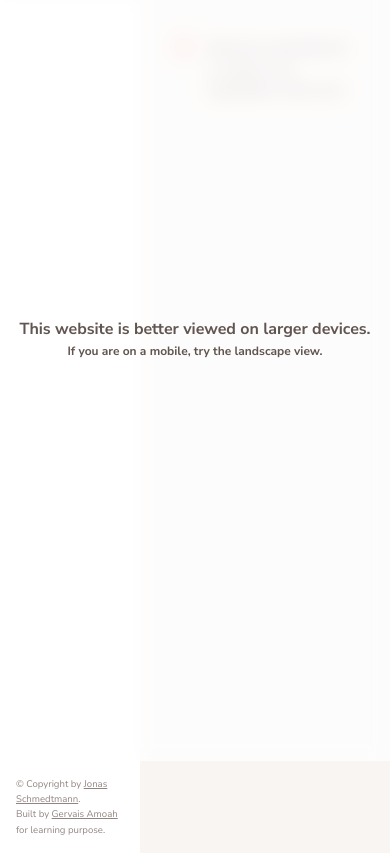
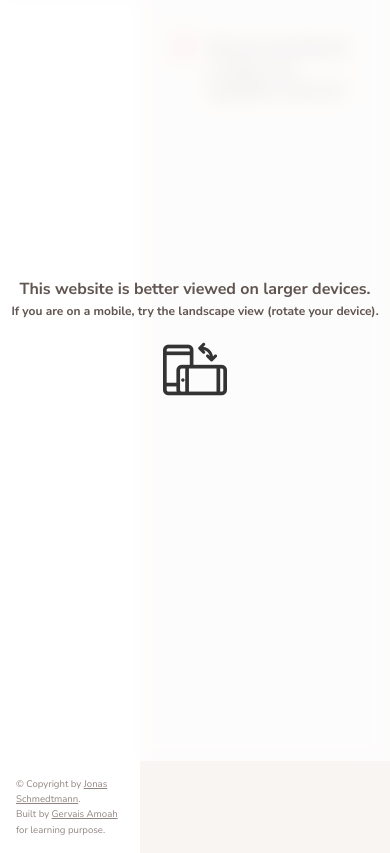
Before and after one commit to gervais-amoah/forkify, a website: page index.html in a window 390 px wide. Shown: the part 83-936 px from the top of the page. Drawn offline with Linux system fonts and the light colour scheme.

Commit message:
add rotate icon

```diff
--- a/index.html
+++ b/index.html
@@ -345,8 +345,13 @@
         This website is better viewed on larger devices.
       </p>
       <p class="blur-div--text-sm">
-        If you are on a mobile, try the landscape view.
+        If you are on a mobile, try the landscape view (rotate your device).
       </p>
+      <img
+        src="./dist/assets/img/rotate_icon.png"
+        class="blur-div--icon"
+        alt="rotation icon"
+      />
     </div>
   </body>
 </html>
--- a/src/sass/_components.scss
+++ b/src/sass/_components.scss
@@ -248,4 +248,11 @@
       font-size: 1.5rem;
     }
   }
+
+  &--icon {
+    display: inline-block;
+    width: 8rem;
+    margin-top: 2rem;
+    opacity: 0.8;
+  }
 }
```
Also changed, not shown: dist/assets/css/main.css, dist/assets/img/rotate_icon.png (added), src/img/rotate_icon.png (added), 1 other file.
